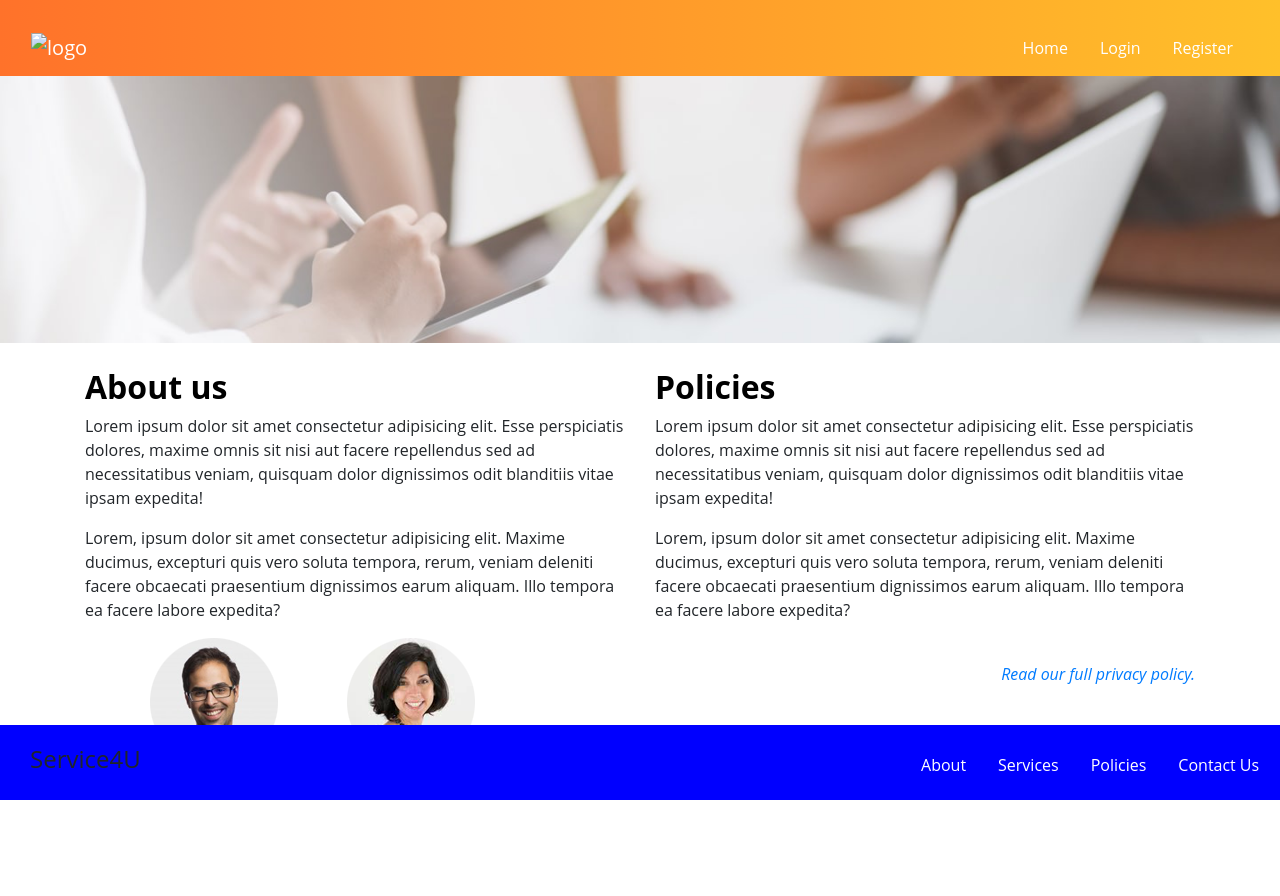
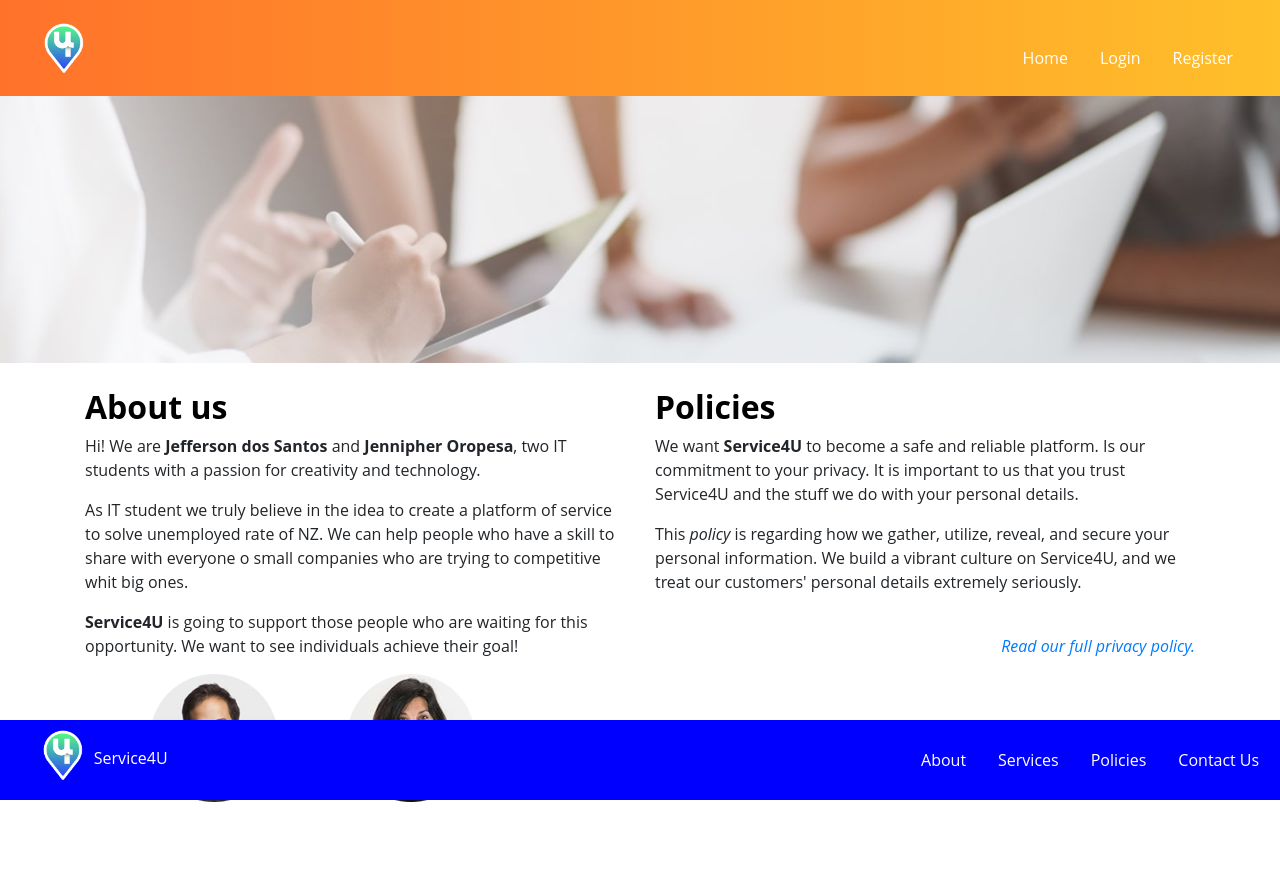
Before and after one commit to jeehsantos/Service4U, a PHP site: page /aboutus.html in a window 1280 px wide. Before the commit the page ends 800 px from the top, so only its background shows below. Run offline with PHP 8.4, Linux system fonts and the light colour scheme; some libraries are stand-ins or nearby versions.

Commit message:
Content and icons included
The icons were included and the content was inserted onto the aboutus page and some of the classes were edited. Also the structure of the registration form was included

```diff
--- a/CSS/style.css
+++ b/CSS/style.css
@@ -19,6 +19,9 @@ body {
 
 /* Nav bar */
 
+#brand-img-nav{
+    height: 80px;
+}
 #navigation-bar{
     width: 100%;
     position: fixed;
@@ -208,9 +208,10 @@ footer {
 
 }
 
-.brand-text {
-    padding-top: 20px;
+.brand-img-footer {
+    padding-bottom: 10px;
     padding-left: 30px;
+    height: 80px;
 
 }
 
@@ -244,6 +245,7 @@ footer {
 
 .members-img img {
     padding-left: 65px;
+    padding-bottom: 90px;
 }
 
 .policy-bar {
--- a/aboutus.html
+++ b/aboutus.html
@@ -37,13 +37,14 @@
     <header>
         <nav class="navbar">
             <div class="container-fluid">
-                <img class="navbar-brand" id="navigation-link" src="" alt="logo">
+                <img class="navbar-brand" id="brand-img-nav"  src="IMG/LSSmallWhite.png" alt="logo">
                 <ul class="nav">
                     <li class="nav-item">
                         <a class="nav-link" id="navigation-link" href="index.html">Home</a>
                     </li>
                     <li>
-                        <a class="nav-link" id="navigation-link" data-bs-toggle="modal" data-bs-target="#login-panel" href="#">Login</a>
+                        <a class="nav-link" id="navigation-link" data-bs-toggle="modal" data-bs-target="#login-panel"
+                            href="#">Login</a>
                     </li>
                     <li>
                         <a class="nav-link" id="navigation-link" data-bs-toggle="modal" data-bs-target="#register-panel"
@@ -53,7 +54,7 @@
             </div>
         </nav>
     </header>
-
+    <!-- Content Section -->
     <section id="contact-us">
 
         <div class="contact-div">
@@ -66,18 +67,19 @@
                     <div class="col-6">
                         <div>
                             <h2>About us</h2>
-                            <p>Lorem ipsum dolor sit amet consectetur adipisicing elit. Esse
-                                perspiciatis dolores, maxime omnis sit nisi aut facere repellendus sed ad necessitatibus
-                                veniam, quisquam dolor dignissimos odit blanditiis vitae ipsam expedita!</p>
+                            <p>Hi! We are <strong>Jefferson dos Santos</strong> and <strong>Jennipher Oropesa</strong>,
+                                two IT students with a passion for creativity and technology.</p>
                             <p>
-                                Lorem, ipsum dolor sit amet consectetur adipisicing elit. Maxime ducimus, excepturi quis
-                                vero soluta tempora, rerum, veniam deleniti facere obcaecati praesentium dignissimos
-                                earum aliquam. Illo tempora ea facere labore expedita?</p>
+                                As IT student we truly believe in the idea to create a platform of service to solve
+                                unemployed rate of NZ. We can help people who have a skill to share with everyone o
+                                small companies who are trying to competitive whit big ones. </p>
+                            <p><strong>Service4U</strong> is going to support those people who are waiting for this
+                                opportunity. We want to see individuals achieve their goal!</p>
 
                         </div>
 
                         <div class="members-img">
-                            <img src="IMG/foto1.png" alt="Avatar1" class="">
+                            <a href="https://www.linkedin.com/in/jeffersonmacedo/" target="_blank" rel="external"><img src="IMG/foto1.png" alt="Avatar1"></a>
                             <img src="IMG/foto2.png" alt="Avatar2">
                         </div>
 
@@ -88,13 +90,13 @@
 
                         <div>
                             <h2>Policies</h2>
-                            <p>Lorem ipsum dolor sit amet consectetur adipisicing elit. Esse
-                                perspiciatis dolores, maxime omnis sit nisi aut facere repellendus sed ad necessitatibus
-                                veniam, quisquam dolor dignissimos odit blanditiis vitae ipsam expedita!</p>
+                            <p>We want <strong>Service4U</strong> to become a safe and reliable platform. Is our
+                                commitment to your privacy. It is important to us that you trust Service4U and the stuff
+                                we do with your personal details.</p>
                             <p>
-                                Lorem, ipsum dolor sit amet consectetur adipisicing elit. Maxime ducimus, excepturi quis
-                                vero soluta tempora, rerum, veniam deleniti facere obcaecati praesentium dignissimos
-                                earum aliquam. Illo tempora ea facere labore expedita?</p>
+                                This <i>policy</i> is regarding how we gather, utilize, reveal, and secure your personal
+                                information. We build a vibrant culture on Service4U, and we treat our customers'
+                                personal details extremely seriously. </p>
                         </div>
                         <div class="policy-bar">
                             <a class="policy-link" data-toggle="modal" data-target="#policy-link" href="#">Read our full
@@ -125,25 +127,28 @@
                         </button>
                     </div>
                     <div class="modal-body popup-body">
-                        Bootstrap is a free and open-source
-                        tool collection for creating responsive
-                        websites and web applications. It is the
-                        most popular HTML, CSS, and JavaScript
-                        framework for developing responsive,
-                        mobile-first web sites. Nowadays, the
-                        websites are perfect for all the browsers
-                        (IE, Firefox and Chrome) and for all sizes
-                        of screens (Desktop, Tablets, Phablets,
-                        and Phones). All thanks to Bootstrap
-                        developers – Mark Otto and Jacob Thornton
-                        of Twitter, though it was later declared
-                        to be an open-source project. <br>
-                        Lorem ipsum dolor sit amet consectetur, adipisicing elit. Voluptatum enim tempora quos,
-                        veritatis iusto eius atque quod ea, perferendis iste esse est, obcaecati ut! Cumque minima
-                        mollitia dolorem quasi temporibus.
-                        Lorem ipsum, dolor sit amet consectetur adipisicing elit. Distinctio veniam, qui cum temporibus
-                        alias unde vero dolorum repudiandae dolore necessitatibus accusantium asperiores culpa tempore
-                        neque perspiciatis aperiam, nobis saepe blanditiis!
+                        <h5>We gather and use your personal details to deliver our mission of making life easier for
+                            Kiwis through online interactions that you will enjoy. We agree to the following ideals in
+                            our approach:</h5>
+                        <br>
+                        <p>
+                            • We will protect your privacy and handle your details with the highest of respect.
+                        </p>
+                        <p>
+                            • We are dedicated to being open and truthful so that you have full knowledge of what your
+                            information is used for (including if something goes wrong).
+                        </p>
+                        <p>
+                            • We use personal details to give more benefit to your existence.
+                        </p>
+                        <p>
+                            • We do not intrude upon or abuse your faith.
+                        </p>
+                        <p>
+                            To aid address any concerns regarding this privacy policy or if you have any questions,
+                            <strong>please email us.</strong></p>
+
+
 
                     </div>
                     <div class="container policy-btn d-flex justify-content-center">
@@ -249,7 +254,7 @@
 
         <div class="row">
             <div class="col-6">
-                    <h4 class="brand-text">Service4U</h4>
+                <img class="brand-img-footer" src="IMG/LSSmallWhite.png" alt="logo"><span class="text-white">Service4U</span></img>
             </div>
             <div class="col-6 footer-links">
                 <ul class="nav">
```
Also changed, not shown: other parts of CSS/style.css (+12 -15 lines), index.html (+27 -20 lines), IMG/LSFullWhite.png (added), IMG/LSSmallWhite.png (added). Lines whose indentation alone changed are shown as unchanged.
